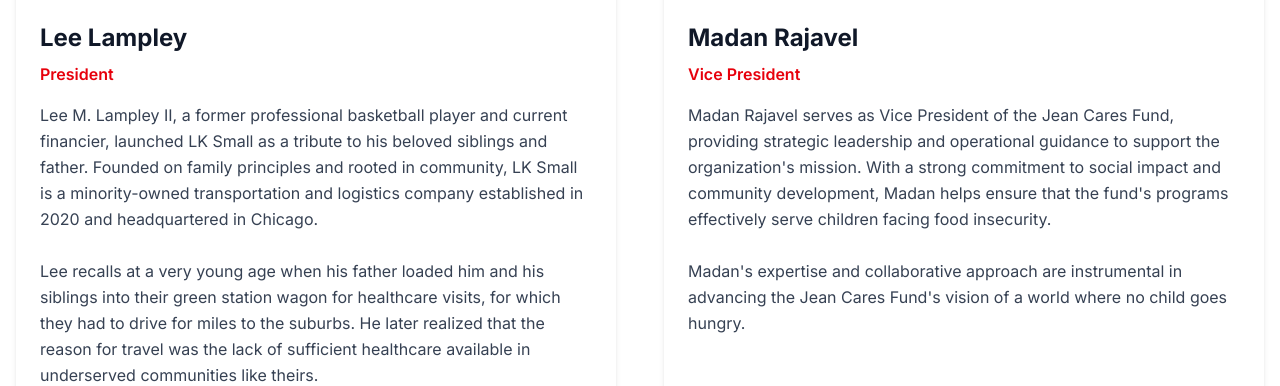
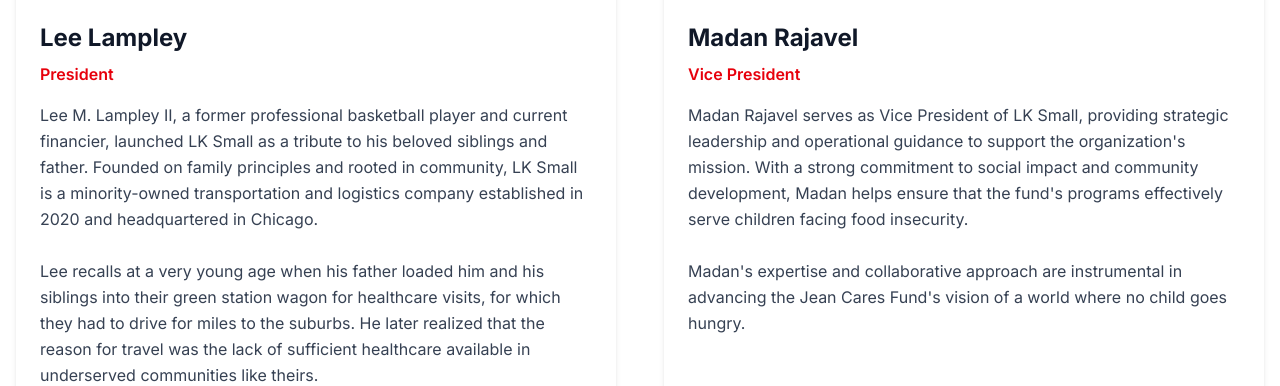
Before and after one commit to gdsakelaris/jeancf-website, a Next.js app: page /team in a window 1280 px wide. Shown: the part 1326-1712 px from the top of the page. Built offline with nearby package versions, Linux system fonts and the light colour scheme.

Commit message:
Updated JCF to LKS

```diff
--- a/app/team/page.tsx
+++ b/app/team/page.tsx
@@ -18,13 +18,13 @@
 
 Lee recalls at a very young age when his father loaded him and his siblings into their green station wagon for healthcare visits, for which they had to drive for miles to the suburbs. He later realized that the reason for travel was the lack of sufficient healthcare available in underserved communities like theirs.
 
-As President of the Jean Cares Fund, Lee brings this same commitment to addressing inequities in underserved communities, focusing on food insecurity for children and ensuring that every child has access to the nutrition they need to thrive.`,
+As President of LK Small, Lee brings this same commitment to addressing inequities in underserved communities, focusing on food insecurity for children and ensuring that every child has access to the nutrition they need to thrive.`,
   },
   {
     name: 'Madan Rajavel',
     title: 'Vice President',
     image: '/team/madan-rajavel.jpg',
-    bio: `Madan Rajavel serves as Vice President of the Jean Cares Fund, providing strategic leadership and operational guidance to support the organization's mission. With a strong commitment to social impact and community development, Madan helps ensure that the fund's programs effectively serve children facing food insecurity.
+    bio: `Madan Rajavel serves as Vice President of LK Small, providing strategic leadership and operational guidance to support the organization's mission. With a strong commitment to social impact and community development, Madan helps ensure that the fund's programs effectively serve children facing food insecurity.
 
 Madan's expertise and collaborative approach are instrumental in advancing the Jean Cares Fund's vision of a world where no child goes hungry.`,
   },
@@ -32,7 +32,7 @@
     name: 'Erin Hardnett',
     title: 'Secretary',
     image: '/team/erin-hardnett.jpg',
-    bio: `Erin Hardnett serves as Secretary of the Jean Cares Fund, ensuring effective governance and organizational management. With strong attention to detail and commitment to transparency, Erin helps maintain the integrity and accountability of the organization's operations.
+    bio: `Erin Hardnett serves as Secretary of LK Small, ensuring effective governance and organizational management. With strong attention to detail and commitment to transparency, Erin helps maintain the integrity and accountability of the organization's operations.
 
 Erin is dedicated to supporting the fund's mission of addressing childhood hunger through compassionate giving and community partnership.`,
   },
@@ -40,7 +40,7 @@
     name: 'Jay Carter',
     title: 'Treasurer',
     image: '/team/jay-carter.jpg',
-    bio: `Jay Carter serves as Treasurer of the Jean Cares Fund, overseeing financial management and ensuring responsible stewardship of donor contributions. With expertise in nonprofit finance, Jay helps ensure that every dollar donated is used effectively to serve children in need.
+    bio: `Jay Carter serves as Treasurer of LK Small, overseeing financial management and ensuring responsible stewardship of donor contributions. With expertise in nonprofit finance, Jay helps ensure that every dollar donated is used effectively to serve children in need.
 
 Jay's commitment to financial transparency and accountability supports the fund's goal of building sustainable, impactful programs that address food insecurity.`,
   },
```
